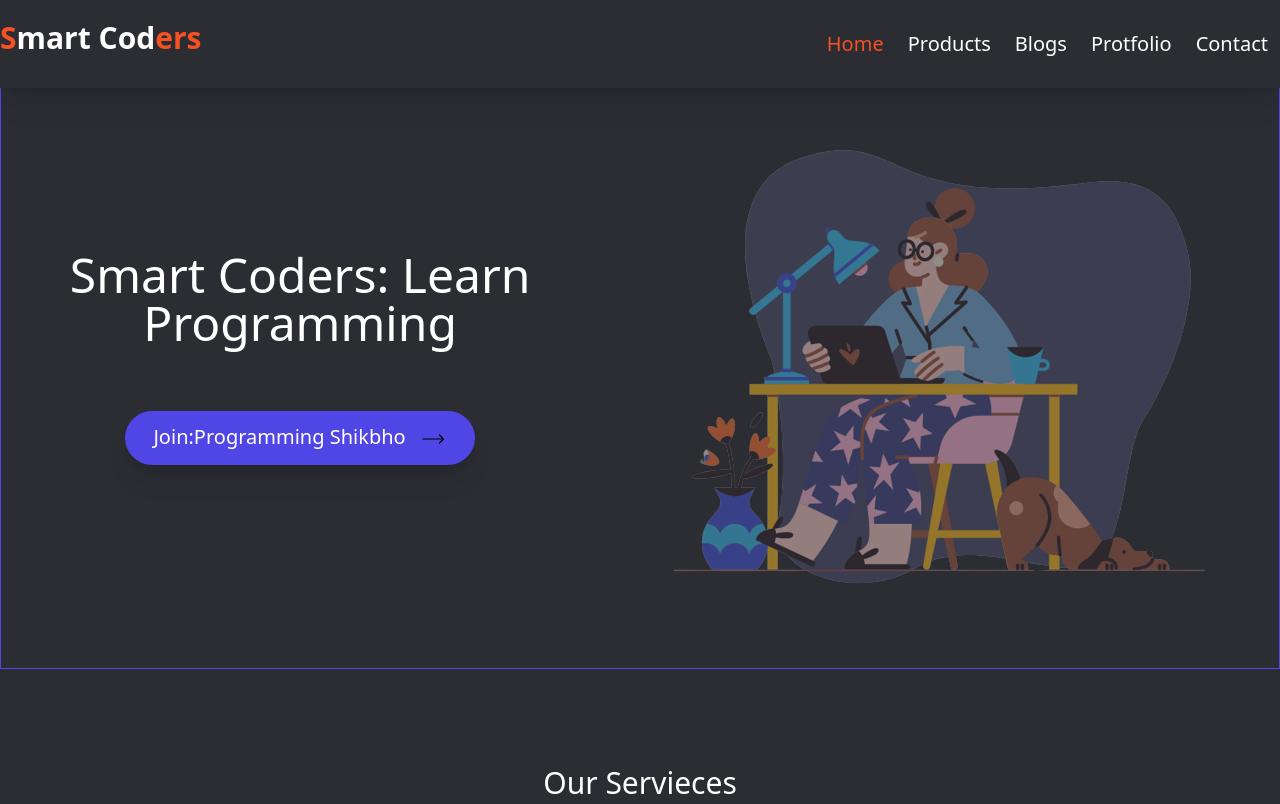
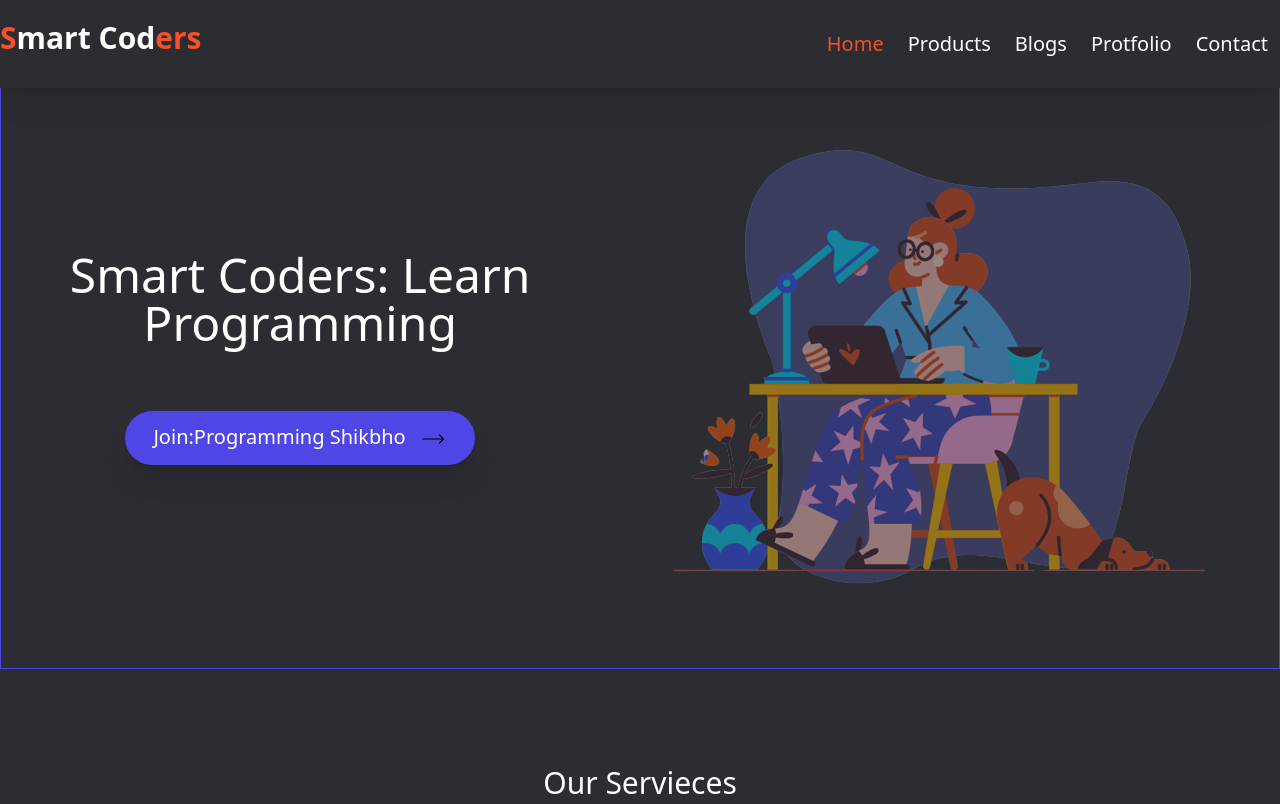
Before and after one commit to suruzzamanislam/TailwindFirstProject, a website built with Vite: page index.html in a window 1280 px wide. Shown: the top 804 px of the page. Built offline with nearby package versions, Linux system fonts and the light colour scheme.

Commit message:
some change

```diff
--- a/index.html
+++ b/index.html
@@ -12,7 +12,7 @@
     <!-- navbar -->
 
     <nav class="bg-[#2B2D33] shadow-xl sticky top-0 z-10">
-        <div class="container mx-auto">
+        <div class="container  mx-auto">
             <div class="sm:flex items-center justify-between py-5 text-center">
                 <div class="mb-3">
                     <a class="sm:text-3xl font-bold text-2xl text-white" href="#"><span class="text-[#F65023]">S</span>mart Cod<span class="text-[#F65023]">ers</span></a>
@@ -52,7 +52,7 @@
                 </button>
             </div>
             <div>
-                <img class="animate-pulse " src="img/hero-img.png" alt="">
+                <img class="animate-pulse saturate-200 contrast-100" src="img/hero-img.png" alt="">
             </div>
         </div>
     </header>
--- a/package.json
+++ b/package.json
@@ -4,7 +4,8 @@
   "description": "",
   "main": "index.js",
   "scripts": {
-    "start": "vite"
+    "start": "vite",
+    "build": "vite build"
   },
   "keywords": [],
   "author": "",
```
